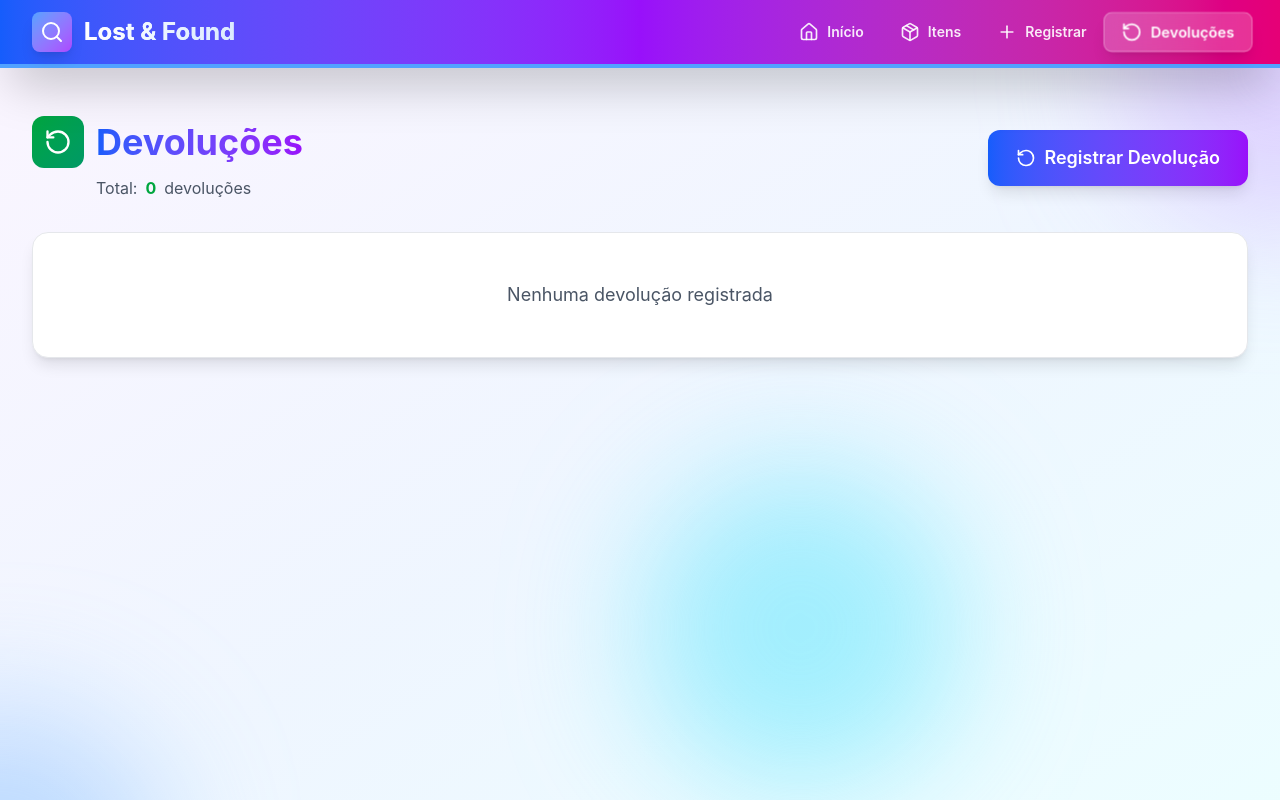
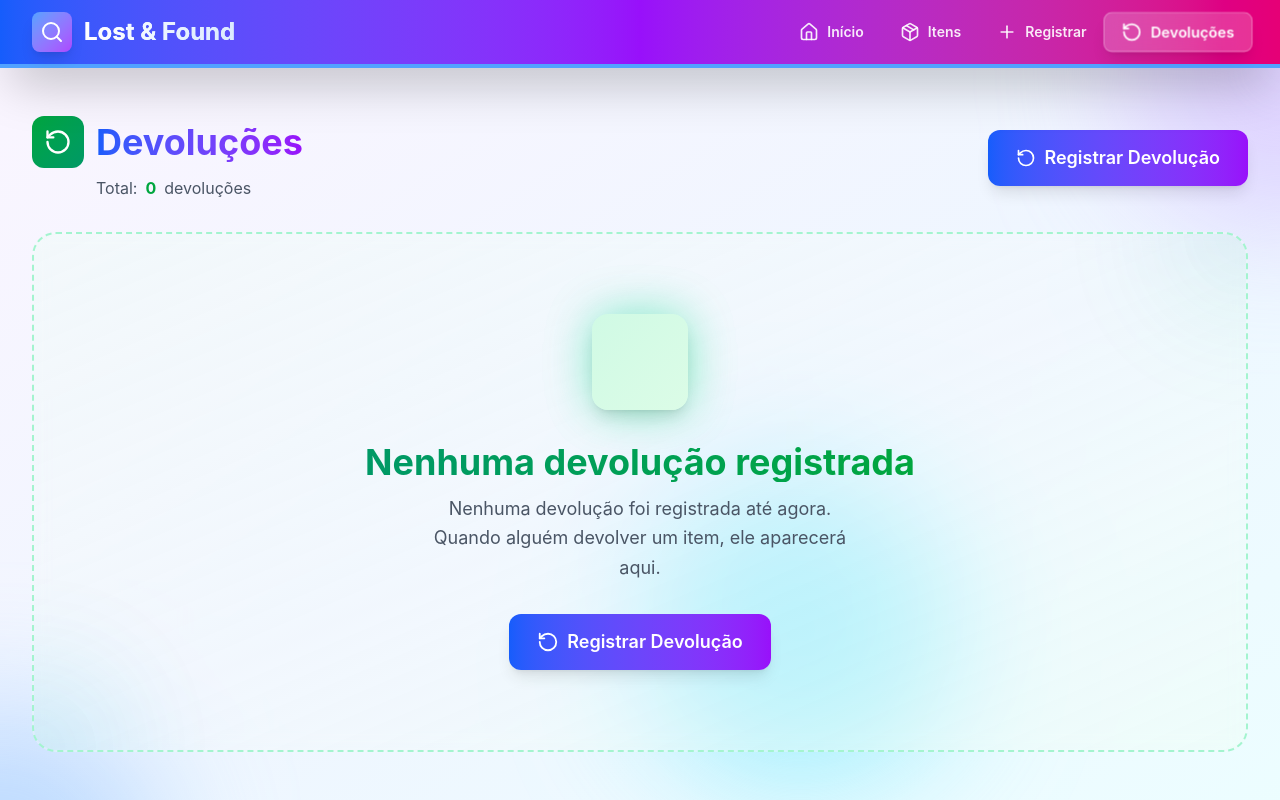
Before and after one commit to impacta-gb/ap2-frontend-next-js-ditko-br, a Next.js app: page /devolucoes in a window 1280 px wide. Shown: the top 800 px of the page. Built offline with nearby package versions, Linux system fonts and the light colour scheme.

Commit message:
feat: melhorar página de devoluções com empty state premium

```diff
--- a/app/devolucoes/page.tsx
+++ b/app/devolucoes/page.tsx
@@ -128,13 +128,39 @@ export default function DevolucoesPage() {
             ))}
           </div>
         ) : (
-          <Card>
-            <CardBody className="text-center py-12">
-              <p className="text-gray-600 dark:text-gray-400 text-lg">
+          <div className="relative overflow-hidden rounded-3xl border-2 border-dashed border-emerald-200 dark:border-emerald-800 bg-gradient-to-br from-emerald-50/40 via-slate-50/30 to-green-50/40 dark:from-emerald-950/20 dark:via-slate-950/30 dark:to-green-950/20 backdrop-blur-sm p-16 md:p-20 animate-scale-in hover:border-emerald-400 dark:hover:border-emerald-600 transition-all duration-300">
+            {/* Decorative gradient blobs */}
+            <div className="absolute -top-20 -right-20 w-40 h-40 bg-gradient-to-br from-emerald-400 to-green-400 opacity-10 rounded-full blur-3xl" />
+            <div className="absolute -bottom-20 -left-20 w-40 h-40 bg-gradient-to-tr from-emerald-400 to-teal-400 opacity-10 rounded-full blur-3xl" />
+
+            {/* Content */}
+            <div className="relative z-10 flex flex-col items-center justify-center text-center">
+              {/* Icon background with animation */}
+              <div className="relative mb-8">
+                <div className="absolute inset-0 bg-gradient-to-br from-emerald-400 to-green-400 rounded-2xl blur-xl opacity-20 animate-pulse" />
+                <div className="relative inline-flex items-center justify-center w-24 h-24 bg-gradient-to-br from-emerald-100 to-green-100 dark:from-emerald-900/40 dark:to-green-900/40 rounded-2xl shadow-lg hover:scale-110 transition-transform duration-300">
+                  <RotateCcw size={56} className="text-transparent bg-gradient-to-r from-emerald-600 to-green-600 bg-clip-text" />
+                </div>
+              </div>
+
+              {/* Text content */}
+              <h2 className="text-3xl md:text-4xl font-bold bg-gradient-to-r from-emerald-600 to-green-600 bg-clip-text text-transparent dark:from-emerald-400 dark:to-green-400 mb-3">
                 Nenhuma devolução registrada
+              </h2>
+              <p className="text-gray-600 dark:text-gray-300 text-lg mb-8 max-w-md leading-relaxed">
+                Nenhuma devolução foi registrada até agora. Quando alguém devolver um item, ele aparecerá aqui.
               </p>
-            </CardBody>
-          </Card>
+
+              {/* Action button */}
+              <Link href="/devolucoes/new">
+                <Button variant="primary" size="lg" className="group">
+                  <RotateCcw size={22} />
+                  Registrar Devolução
+                  <div className="absolute inset-0 rounded-lg bg-gradient-to-r from-emerald-500 to-green-500 opacity-0 group-hover:opacity-20 transition-opacity" />
+                </Button>
+              </Link>
+            </div>
+          </div>
         )}
 
         {/* Pagination */}
```
